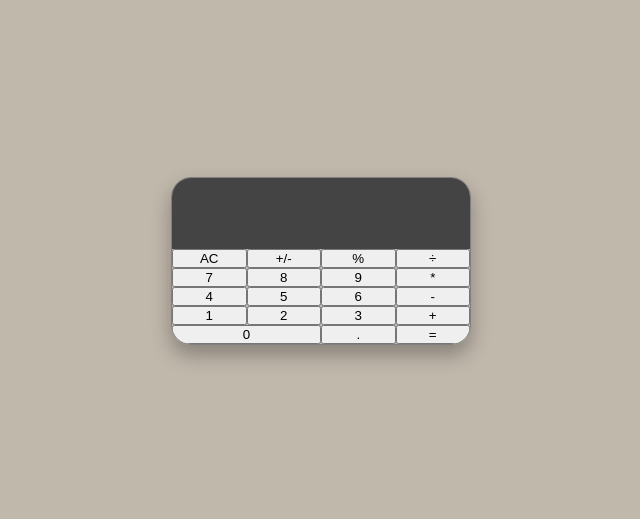
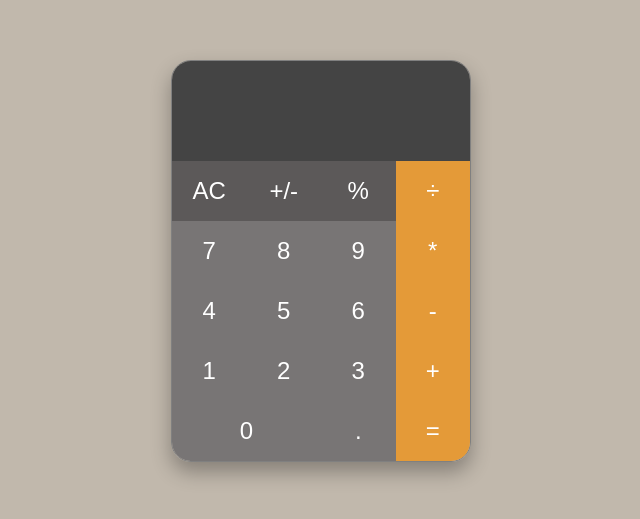
Before and after one commit to YanaLysukha/Calculator-app, a website built with webpack: page src/index.html in a window 1280 px wide. Shown: the part 139-658 px from the top of the page, without its empty margins (319-959 px from the left). Built offline with nearby package versions, Linux system fonts and the light colour scheme.

Commit message:
feat: add styles to calculator keys

```diff
--- a/src/components/display/style.scss
+++ b/src/components/display/style.scss
@@ -4,7 +4,7 @@
     justify-content: flex-end;
     max-width: 400px;
     width: 100%;
-    height: 4.4rem;
+    height: 6.3rem;
     background-color: #444;
     color: white;
     font-size: 2.5em;
--- a/src/components/keys/index.ts
+++ b/src/components/keys/index.ts
@@ -48,24 +48,24 @@ export default class Keys extends BaseElement<HTMLElement> {
         handler: () => void;
         className?: undefined | string;
     }[] = [
-        { label: 'AC', handler: this.reset },
-        { label: ' +/- ', handler: this.toggleSigns },
-        { label: '%', handler: this.checkOperator('%') },
-        { label: '÷', handler: this.checkOperator('/') },
-        { label: '7', handler: this.addNumber(7) },
-        { label: '8', handler: this.addNumber(8) },
-        { label: '9', handler: this.addNumber(9) },
-        { label: '*', handler: this.checkOperator('*') },
-        { label: '4', handler: this.addNumber(4) },
-        { label: '5', handler: this.addNumber(5) },
-        { label: '6', handler: this.addNumber(6) },
-        { label: '-', handler: this.checkOperator('-') },
-        { label: '1', handler: this.addNumber(1) },
-        { label: '2', handler: this.addNumber(2) },
-        { label: '3', handler: this.addNumber(3) },
-        { label: '+', handler: this.checkOperator('+') },
+        { label: 'AC', handler: this.reset, className: 'dark-gray' },
+        { label: ' +/- ', handler: this.toggleSigns, className: 'dark-gray' },
+        { label: '%', handler: this.checkOperator('%'), className: 'dark-gray' },
+        { label: '÷', handler: this.checkOperator('/'), className: 'orange' },
+        { label: '7', handler: this.addNumber(7), className: 'gray' },
+        { label: '8', handler: this.addNumber(8), className: 'gray' },
+        { label: '9', handler: this.addNumber(9), className: 'gray' },
+        { label: '*', handler: this.checkOperator('*'), className: 'orange' },
+        { label: '4', handler: this.addNumber(4), className: 'gray' },
+        { label: '5', handler: this.addNumber(5), className: 'gray' },
+        { label: '6', handler: this.addNumber(6), className: 'gray' },
+        { label: '-', handler: this.checkOperator('-'), className: 'orange' },
+        { label: '1', handler: this.addNumber(1), className: 'gray' },
+        { label: '2', handler: this.addNumber(2), className: 'gray' },
+        { label: '3', handler: this.addNumber(3), className: 'gray' },
+        { label: '+', handler: this.checkOperator('+'), className: 'orange' },
         { label: '0', handler: this.addNumber(0), className: 'zero-number' },
-        { label: '.', handler: this.addDecimal },
-        { label: '=', handler: this.calculateResult },
+        { label: '.', handler: this.addDecimal, className: 'gray' },
+        { label: '=', handler: this.calculateResult, className: 'orange' },
     ];
 }
--- a/src/components/keys/style.scss
+++ b/src/components/keys/style.scss
@@ -6,4 +6,33 @@
 
 button.zero-number {
     grid-column: span 2;
+    background-color: #787575;
 }
+
+button {
+    display: flex;
+    justify-content: center;
+    align-items: center;
+    cursor: pointer;
+    outline: none;
+    border: none;
+    font-size: 1.5em;
+    color: white;
+    padding: 1rem;
+
+    &:hover {
+        opacity: 0.8;
+    }
+}
+
+button.orange {
+    background-color: #e49a38;
+}
+
+button.dark-gray {
+    background-color: #5c5959;
+}
+
+button.gray {
+    background-color: #787575;
+}
```
